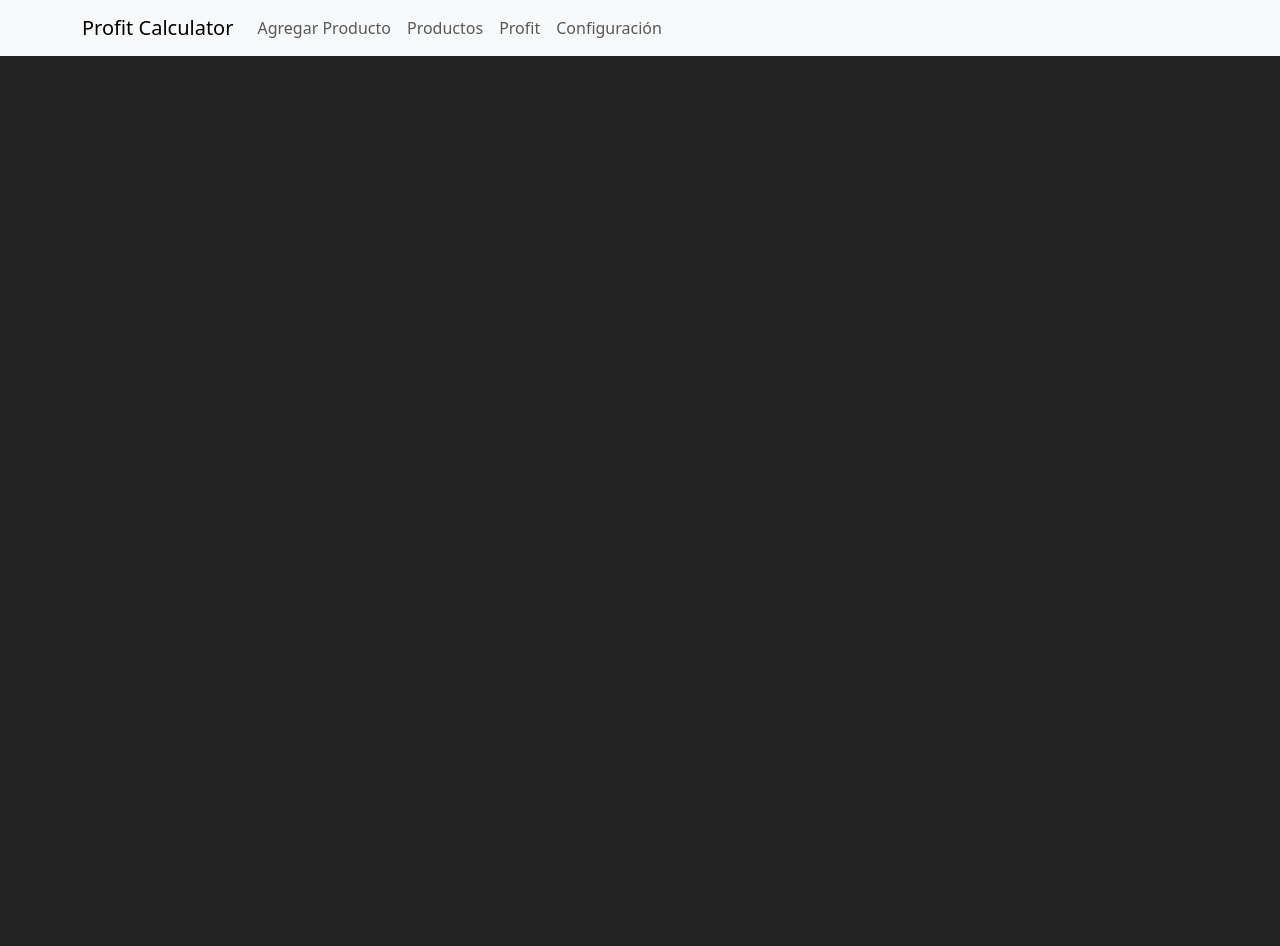
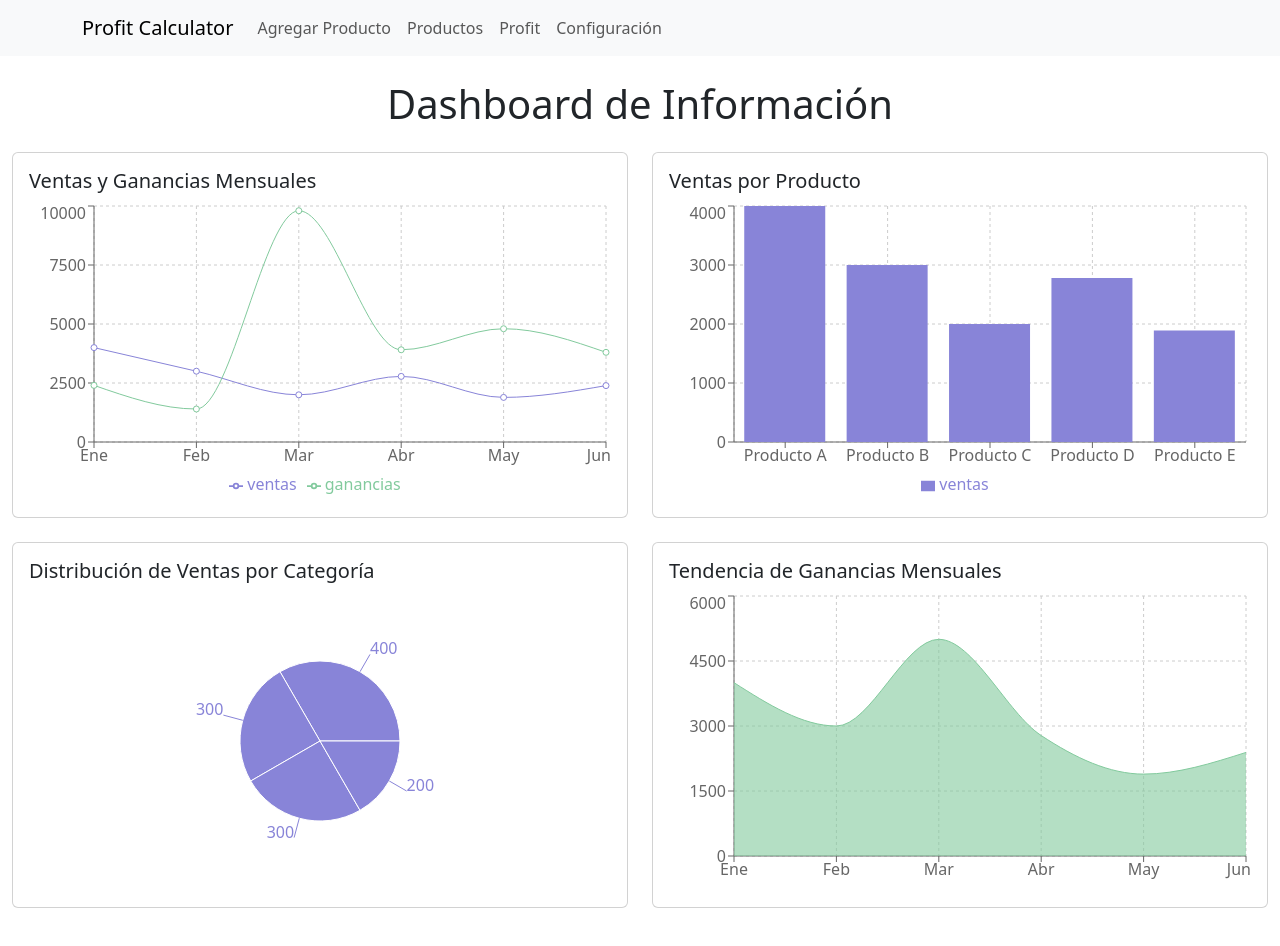
Before and after one commit to ignaciochemes/profit-calculator, a React (Vite) app in the folder frontend/: page / in a window 1280 px wide. Shown: the top 946 px of the page. Before the commit the page ends 800 px from the top, so only its background shows below. Built offline with nearby package versions, Linux system fonts and the light colour scheme.

Commit message:
Add example charts (Recharts)

```diff
--- a/frontend/package.json
+++ b/frontend/package.json
@@ -17,7 +17,8 @@
     "react": "^18.3.1",
     "react-bootstrap": "^2.10.4",
     "react-dom": "^18.3.1",
-    "react-router-dom": "^6.26.1"
+    "react-router-dom": "^6.26.1",
+    "recharts": "^2.12.7"
   },
   "devDependencies": {
     "@eslint/js": "^9.9.0",
--- /dev/null
+++ b/frontend/src/Pages/Dashboard/Components/Dashboard.jsx
@@ -0,0 +1,114 @@
+import React from 'react';
+import { Container, Row, Col, Card } from 'react-bootstrap';
+import { LineChart, Line, BarChart, Bar, PieChart, Pie, AreaChart, Area, XAxis, YAxis, CartesianGrid, Tooltip, Legend, ResponsiveContainer } from 'recharts';
+
+const Information = () => {
+    const salesData = [
+        { name: 'Ene', ventas: 4000, ganancias: 2400 },
+        { name: 'Feb', ventas: 3000, ganancias: 1398 },
+        { name: 'Mar', ventas: 2000, ganancias: 9800 },
+        { name: 'Abr', ventas: 2780, ganancias: 3908 },
+        { name: 'May', ventas: 1890, ganancias: 4800 },
+        { name: 'Jun', ventas: 2390, ganancias: 3800 },
+    ];
+
+    const productData = [
+        { name: 'Producto A', ventas: 4000 },
+        { name: 'Producto B', ventas: 3000 },
+        { name: 'Producto C', ventas: 2000 },
+        { name: 'Producto D', ventas: 2780 },
+        { name: 'Producto E', ventas: 1890 },
+    ];
+
+    const categorySalesData = [
+        { name: 'Electrónicos', value: 400 },
+        { name: 'Ropa', value: 300 },
+        { name: 'Alimentos', value: 300 },
+        { name: 'Libros', value: 200 },
+    ];
+
+    const monthlyProfitData = [
+        { name: 'Ene', ganancias: 4000 },
+        { name: 'Feb', ganancias: 3000 },
+        { name: 'Mar', ganancias: 5000 },
+        { name: 'Abr', ganancias: 2780 },
+        { name: 'May', ganancias: 1890 },
+        { name: 'Jun', ganancias: 2390 },
+    ];
+
+    return (
+        <Container fluid className="py-4">
+            <h1 className="text-center mb-4">Dashboard de Información</h1>
+            <Row>
+                <Col md={6} className="mb-4">
+                    <Card>
+                        <Card.Body>
+                            <Card.Title>Ventas y Ganancias Mensuales</Card.Title>
+                            <ResponsiveContainer width="100%" height={300}>
+                                <LineChart data={salesData}>
+                                    <CartesianGrid strokeDasharray="3 3" />
+                                    <XAxis dataKey="name" />
+                                    <YAxis />
+                                    <Tooltip />
+                                    <Legend />
+                                    <Line type="monotone" dataKey="ventas" stroke="#8884d8" />
+                                    <Line type="monotone" dataKey="ganancias" stroke="#82ca9d" />
+                                </LineChart>
+                            </ResponsiveContainer>
+                        </Card.Body>
+                    </Card>
+                </Col>
+                <Col md={6} className="mb-4">
+                    <Card>
+                        <Card.Body>
+                            <Card.Title>Ventas por Producto</Card.Title>
+                            <ResponsiveContainer width="100%" height={300}>
+                                <BarChart data={productData}>
+                                    <CartesianGrid strokeDasharray="3 3" />
+                                    <XAxis dataKey="name" />
+                                    <YAxis />
+                                    <Tooltip />
+                                    <Legend />
+                                    <Bar dataKey="ventas" fill="#8884d8" />
+                                </BarChart>
+                            </ResponsiveContainer>
+                        </Card.Body>
+                    </Card>
+                </Col>
+            </Row>
+            <Row>
+                <Col md={6} className="mb-4">
+                    <Card>
+                        <Card.Body>
+                            <Card.Title>Distribución de Ventas por Categoría</Card.Title>
+                            <ResponsiveContainer width="100%" height={300}>
+                                <PieChart>
+                                    <Pie dataKey="value" isAnimationActive={false} data={categorySalesData} cx="50%" cy="50%" outerRadius={80} fill="#8884d8" label />
+                                    <Tooltip />
+                                </PieChart>
+                            </ResponsiveContainer>
+                        </Card.Body>
+                    </Card>
+                </Col>
+                <Col md={6} className="mb-4">
+                    <Card>
+                        <Card.Body>
+                            <Card.Title>Tendencia de Ganancias Mensuales</Card.Title>
+                            <ResponsiveContainer width="100%" height={300}>
+                                <AreaChart data={monthlyProfitData}>
+                                    <CartesianGrid strokeDasharray="3 3" />
+                                    <XAxis dataKey="name" />
+                                    <YAxis />
+                                    <Tooltip />
+                                    <Area type="monotone" dataKey="ganancias" stroke="#82ca9d" fill="#82ca9d" />
+                                </AreaChart>
+                            </ResponsiveContainer>
+                        </Card.Body>
+                    </Card>
+                </Col>
+            </Row>
+        </Container>
+    );
+};
+
+export default Information;
--- a/frontend/src/Pages/Dashboard/Containers/DashBoardContainer.jsx
+++ b/frontend/src/Pages/Dashboard/Containers/DashBoardContainer.jsx
@@ -1,9 +1,11 @@
+import Information from "../Components/Dashboard";
 import NavBar from "../Components/Navbar";
 
 function DashBoardContainer() {
     return (
         <>
             <NavBar />
+            <Information />
         </>
     )
 }
```
Also changed, not shown: 1 other file (tests, documents, lock files or other folders).
